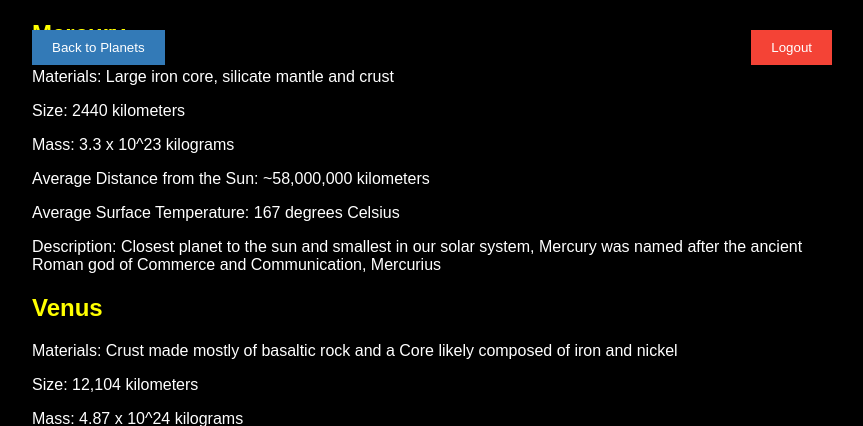
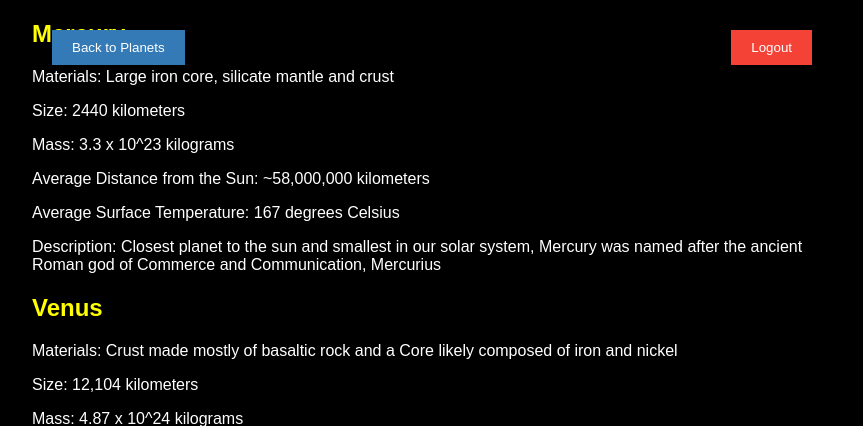
Before and after one commit to OfekGoldstein/Final-Project, a Flask app: page /vote in a window 1280 px wide. Shown: the top 426 px of the page, without its empty margins (208-1071 px from the left). Run offline with Flask 3, Linux system fonts and the light colour scheme; the visitor is signed in with stand-in values (Sample User, id 1); data that the repository does not hold is empty.

Commit message:
modified vote.html

```diff
--- a/App/templates/vote.html
+++ b/App/templates/vote.html
@@ -55,7 +55,7 @@
         .logout-button {
             position: absolute;
             top: 10px;
-            right: 0.00000001px;
+            right: 20px;
             padding: 10px 20px;
             background-color: #f44336; /* Red color for logout button */
             color: white;
@@ -68,7 +68,7 @@
         .back-button {
             position: absolute;
             top: 10px;
-            left: 0.00000001px;
+            left: 20px;
             padding: 10px 20px;
             background-color: #337ab7; /* Blue color for back button */
             color: white;
```
